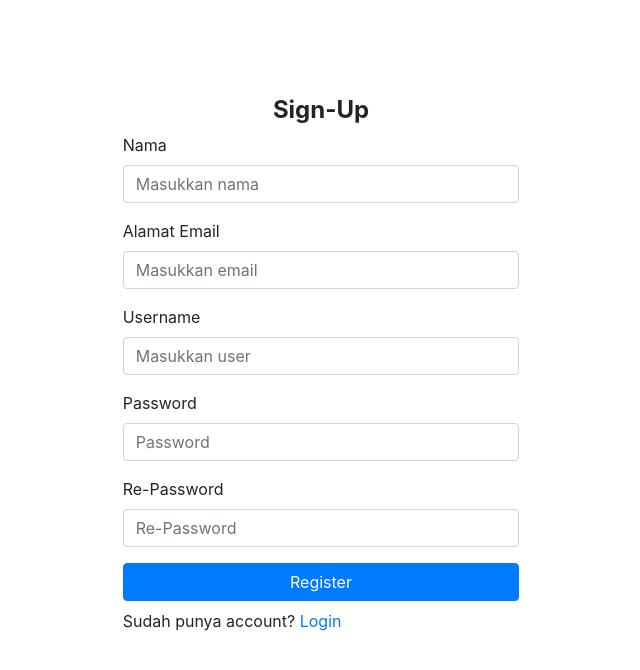
After one commit to Rifaldlee/PWL, a PHP site: page /register.php in a window 1280 px wide. The commit adds this page. Shown: the top 670 px of the page, without its empty margins (319-959 px from the left). Run offline with PHP 8.4, Linux system fonts and the light colour scheme.

Commit message:
Login dan Register

```diff
--- /dev/null
+++ b/register.php
@@ -0,0 +1,130 @@
+<!DOCTYPE html>
+<html lang="en">
+    <head>
+        <!-- Meta Tags-->
+        <meta charset="utf-8">
+        <meta name="viewport" content="width=device-width, initial-scale=1, shrink-to-fit=no">
+
+        <!-- Bootstrap CSS -->
+        <link rel="stylesheet" href="https://stackpath.bootstrapcdn.com/bootstrap/4.1.3/css/bootstrap.min.css"
+        crossorigin="anonymous">
+
+        <!-- Custom CSS -->
+        <link rel="stylesheet" href="style.css">
+    </head>
+    <body>
+        <?php
+        // menyertakan file program koneksi.php pada register
+        require('config.php');
+
+        //inisialisasi session
+        session_start();
+
+        $error = '';
+        $validate = '';
+        if( isset($_SESSION['user']) ) header('Location: index.php');
+        // mengecek apakah data username yang diinputkan user kosong atau tidak
+        if( isset($_POST['submit']) ){
+            // mengilangkan backshlases
+            $username = stripslashes($_POST['username']);
+            // cara sederhana mengamankan dari SQL injection
+            $username = mysqli_real_escape_string($conn, $username);
+            $name     = stripslashes($_POST['name']);
+            $name     = mysqli_real_escape_string($conn, $name);
+            $email    = stripslashes($_POST['email']);
+            $email    = mysqli_real_escape_string($conn, $email);
+            $password = stripslashes($_POST['password']);
+            $password = mysqli_real_escape_string($conn, $password);
+            $repass   = stripslashes($_POST['repassword']);
+            $repass   = mysqli_real_escape_string($conn, $repass);
+
+            // cek apakah nilai yang diinputkan pada form ada yang kosong atau tidak
+            if(!empty(trim($name)) && !empty(trim($username)) && !empty(trim($email)) && !empty(trim($password)) && !empty(trim($repass))){
+                // mengecek apakah password yang diinputkan sama dengan re-password yang diinput kembali
+                if($password == $repass){
+                    // memanggil method cek_nama untuk mengecek apakah user sudah terdaftar atau belum
+                    if(cek_nama($name, $conn) == 0){
+                        // hashing password sebelum disimpan di database
+                        $pass = password_hash($password, PASSWORD_DEFAULT);
+                        // insert data ke database
+                        $query = "INSERT INTO users (username, name, email, password) VALUES ('$username', '$name', '$email', '$pass')";
+                        $result = mysqli_query($conn, $query);
+                        // jika insert data berhasil maka akan redirect ke halaman index.php serta menyimpan data username ke session
+                        if ($result){
+                            $_SESSSION['username'] = $username;
+                            header('Location: index.php');
+
+                        // jika gagal maka akan menampilkan pesan error
+                        }else{
+                            $error = 'Register user gagal!';
+                        }
+                    }else{
+                        $error = 'Username sudah terdaftar!';
+                    }
+                }else{
+                    $validate = 'Password tidak sama!';
+                }
+            }else{
+                $error = 'Data tidak boleh kosong!';
+            }
+        }
+
+        // fungsi untuk mengecek username apakah sudah terdaftar atau belum
+        function cek_nama($username, $conn){
+            $nama = mysqli_real_escape_string($conn, $username);
+            $query = "SELECT * FROM users WHERE username = '$nama'";
+            if($result = mysqli_query($conn, $query)) return mysqli_num_rows($result);
+        }
+        ?>
+        <section class="container-fluid mb-4">
+            <!-- justify-content-center untuk mengatur posisi form agar berada di tengah-tengah -->
+            <section class="row justify-content-center">
+                <section class="col-12 col-sm-6 col-md-4">
+                    <form class="form-container" action="register.php" method="POST">
+                    <br></br><br></br>
+                        <h4 class="text-center font-weight-bold">Sign-Up</h4>
+                        <?php if($error != ''){ ?>
+                            <div class="alert alert-danger" role="alert"><?= $error; ?></div>
+                        <?php } ?>
+
+                        <div class="form-group">
+                            <label for="name">Nama</label>
+                            <input type="text" class="form-control" id="name" name="name" placeholder="Masukkan nama">
+                        </div>
+                        <div class="form-group">
+                            <label for="InputEmail">Alamat Email</label>
+                            <input type="email" class="form-control" id="InputEmail" name="email" aria-describeby="emailHelp" placeholder="Masukkan email">
+                        </div>
+                        <div class="form-group">
+                            <label for="username">Username</label>
+                            <input type="text" class="form-control" id="username" name="username" placeholder="Masukkan user">
+                        </div>
+                        <div class="form-group">
+                            <label for="InputPassword">Password</label>
+                            <input type="password" class="form-control" id="InputPassword" name="password" placeholder="Password">
+                            <?php if($validate !=''){ ?>
+                                <p class="text-danger"><?= $validate; ?></p>
+                            <?php } ?>
+                        </div>
+                        <div class="form-group">
+                            <label for="InputPassword">Re-Password</label>
+                            <input type="password" class="form-control" id="InputRePassword" name="repassword" placeholder="Re-Password">
+                            <?php if($validate !=''){ ?>
+                                <p class="text-danger"><?= $validate; ?></p>
+                            <?php } ?>
+                        </div>
+                        <button type="submit" name="submit" class="btn btn-primary btn-block">Register</button>
+                        <div class="form-footer mt-2">
+                            <p>Sudah punya account? <a href="login.php">Login</a></p>
+                        </div>
+                    </form>
+                </section>
+            </section>
+        </section>
+
+        <!-- Bootstrap requirement jQuery pada posisi pertama, kemudian Popper.js, dan yang terakhir Bootstrap JS -->
+        <script src="https://code.jquery.com/jquery-3.3.1.slim.min.js" crossorigin="anonymous"></script>
+        <script src="https://cdnjs.cloudflare.com/ajax/libs/popper.js/1.14.3/umd/popper.min.js" crossorigin="anonymous"></script>
+        <script src="https://stackpath.bootstrapcdn.com/bootstrap/4.1.3/js/bootstrap.min.js" crossorigin="anonymous"></script>
+    </body>
+</html>
```
Also changed, not shown: login.php (+34 -29 lines).
